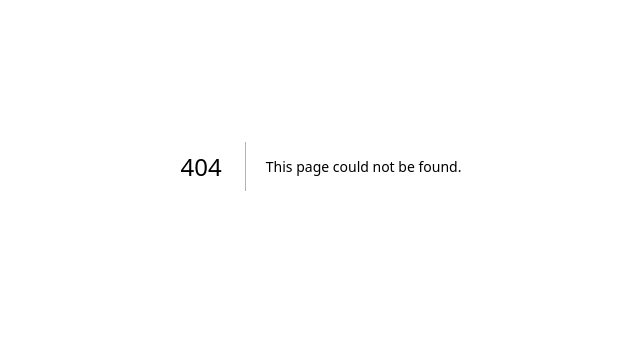
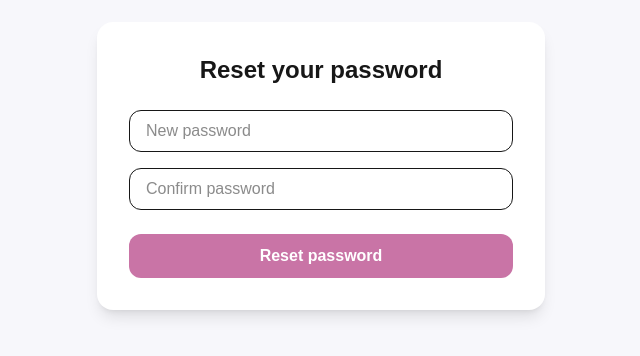
Before and after one commit to Shreyash-Adhikari1/ArtSphere_Web_Frontend, a Next.js app: page /reset-password in a window 1280 px wide. Before the commit this address had no page. Shown: the part 234-590 px from the top of the page, without its empty margins (319-959 px from the left). Built offline with nearby package versions, Linux system fonts and the light colour scheme.

Commit message:
Reset PAssword Page || Reset Password Request Page

```diff
--- a/app/(auth)/request-password-reset/page.tsx
+++ b/app/(auth)/request-password-reset/page.tsx
@@ -1,64 +1,107 @@
 "use client";
+
 import z from "zod";
 import { useForm } from "react-hook-form";
 import { zodResolver } from "@hookform/resolvers/zod";
-import { requestPasswordReset } from "@/lib/api/auth";
 import { toast } from "react-toastify";
+import { useState } from "react";
+
 export const RequestPasswordResetSchema = z.object({
-  email: z.email(),
+  email: z.string().email("Please enter a valid email address"),
 });
 
 export type RequestPasswordResetDTO = z.infer<
   typeof RequestPasswordResetSchema
 >;
+
 export default function Page() {
+  const [sent, setSent] = useState(false);
   const {
     register,
     handleSubmit,
-    formState: { errors, isSubmitting },
+    formState: { errors, isSubmitting, isSubmitted },
   } = useForm<RequestPasswordResetDTO>({
     resolver: zodResolver(RequestPasswordResetSchema),
   });
+
   const onSubmit = async (data: RequestPasswordResetDTO) => {
     try {
-      const response = await requestPasswordReset(data.email);
-      if (response.success) {
-        toast.success("Password reset link sent to your email.");
-      } else {
-        toast.error(response.message || "Failed to request password reset.");
-      }
-    } catch (error) {
-      toast.error(
-        (error as Error).message || "Failed to request password reset.",
+      const res = await fetch("/api/user/request-password-reset", {
+        method: "POST",
+        headers: {
+          "Content-Type": "application/json",
+        },
+        body: JSON.stringify({ email: data.email }),
+      });
+
+      const response = await res.json();
+
+      if (!res.ok || response?.success === false) {
+        throw new Error(
+          response?.message || "Failed to request password reset",
         );
       }
+      setSent(true); // 👈 important
+      toast.success("Password reset link sent to your email 📧");
+    } catch (error: any) {
+      toast.error(error?.message || "Failed to request password reset");
+    }
   };
+
   return (
+    <div className="min-h-screen flex items-center justify-center bg-[#FFF6ED] px-4">
+      <div className="w-full max-w-md bg-white rounded-3xl shadow-sm border border-orange-100 p-8">
+        <h1 className="text-2xl font-bold text-black mb-2">
+          Forgot your password?
+        </h1>
+
+        <p className="text-sm text-gray-500 mb-6">
+          Enter your email and we’ll send you a link to reset your password.
+        </p>
+
+        <form onSubmit={handleSubmit(onSubmit)} className="space-y-5">
           <div>
-      <h1 className="text-2xl font-bold mb-4">Request Password Reset</h1>
-      <form onSubmit={handleSubmit(onSubmit)} className="max-w-md">
-        <div className="mb-4">
-          <label className="block text-sm font-medium mb-1" htmlFor="email">
-            Email Address
+            <label
+              htmlFor="email"
+              className="block text-sm font-medium text-black mb-1"
+            >
+              Email address
             </label>
+
             <input
               type="email"
               id="email"
+              placeholder="you@example.com"
               {...register("email")}
-            className="w-full border border-gray-300 p-2 rounded"
+              className={`w-full rounded-xl border px-4 py-2 text-black outline-none focus:ring-2 focus:ring-[#C974A6]
+                ${errors.email ? "border-red-400" : "border-gray-300"}`}
             />
+
             {errors.email && (
-            <p className="text-red-500 text-sm mt-1">{errors.email.message}</p>
+              <p className="text-red-500 text-xs mt-1">
+                {errors.email.message}
+              </p>
             )}
           </div>
+
           <button
             type="submit"
-          className="bg-blue-500 text-white px-4 py-2 rounded hover:bg-blue-600"
-          disabled={isSubmitting}
+            disabled={isSubmitting || sent}
+            className="w-full rounded-xl bg-[#C974A6] text-white py-2.5 font-semibold hover:opacity-90 transition disabled:opacity-60"
           >
-          {isSubmitting ? "Sending..." : "Send Reset Link"}
+            {isSubmitting
+              ? "Sending…"
+              : sent
+                ? "Reset link sent"
+                : "Send reset link"}
           </button>
+          {sent && (
+            <p className="text-sm text-green-600 mt-3 text-center">
+              Check your inbox and spam folder for the reset link.
+            </p>
+          )}
         </form>
+      </div>
     </div>
   );
 }
--- /dev/null
+++ b/app/(auth)/reset-password/page.tsx
@@ -0,0 +1,128 @@
+"use client";
+
+import { useSearchParams, useRouter } from "next/navigation";
+import { useForm } from "react-hook-form";
+import { z } from "zod";
+import { zodResolver } from "@hookform/resolvers/zod";
+import { useState } from "react";
+import { toast } from "react-toastify";
+
+const ResetPasswordSchema = z
+  .object({
+    newPassword: z.string().min(8, "Minimum 8 characters"),
+    confirmPassword: z.string(),
+  })
+  .refine((data) => data.newPassword === data.confirmPassword, {
+    path: ["confirmPassword"],
+    message: "Passwords do not match",
+  });
+
+type ResetPasswordDTO = z.infer<typeof ResetPasswordSchema>;
+
+export default function ResetPasswordPage() {
+  const searchParams = useSearchParams();
+  const router = useRouter();
+  const token = searchParams.get("token");
+
+  const [success, setSuccess] = useState(false);
+
+  const {
+    register,
+    handleSubmit,
+    formState: { errors, isSubmitting },
+  } = useForm<ResetPasswordDTO>({
+    resolver: zodResolver(ResetPasswordSchema),
+  });
+
+  const onSubmit = async (data: ResetPasswordDTO) => {
+    if (!token) {
+      toast.error("Invalid or missing reset token.");
+      return;
+    }
+
+    try {
+      const res = await fetch(`/api/user/reset-password?token=${token}`, {
+        method: "POST",
+        headers: { "Content-Type": "application/json" },
+        body: JSON.stringify({ newPassword: data.newPassword }),
+      });
+
+      const json = await res.json();
+
+      if (!res.ok) {
+        toast.error(json.message || "Reset failed");
+        return;
+      }
+
+      setSuccess(true);
+      toast.success("Password reset successful!");
+
+      setTimeout(() => router.push("/login"), 2500);
+    } catch {
+      toast.error("Something went wrong");
+    }
+  };
+
+  return (
+    <div className="min-h-screen flex items-center justify-center bg-[#F7F7FB] px-4">
+      <form
+        onSubmit={handleSubmit(onSubmit)}
+        className="w-full max-w-md bg-white p-8 rounded-2xl shadow-lg"
+      >
+        <h1 className="text-2xl font-bold text-center mb-6">
+          Reset your password
+        </h1>
+
+        {/* New password */}
+        <div className="mb-4">
+          <input
+            type="password"
+            placeholder="New password"
+            disabled={success}
+            {...register("newPassword")}
+            className="w-full rounded-xl border px-4 py-2 focus:ring-2 focus:ring-[#C974A6]"
+          />
+          {errors.newPassword && (
+            <p className="text-sm text-red-500 mt-1">
+              {errors.newPassword.message}
+            </p>
+          )}
+        </div>
+
+        {/* Confirm password */}
+        <div className="mb-6">
+          <input
+            type="password"
+            placeholder="Confirm password"
+            disabled={success}
+            {...register("confirmPassword")}
+            className="w-full rounded-xl border px-4 py-2 focus:ring-2 focus:ring-[#C974A6]"
+          />
+          {errors.confirmPassword && (
+            <p className="text-sm text-red-500 mt-1">
+              {errors.confirmPassword.message}
+            </p>
+          )}
+        </div>
+
+        <button
+          type="submit"
+          disabled={isSubmitting || success}
+          className="w-full bg-[#C974A6] text-white py-2.5 rounded-xl font-semibold disabled:opacity-60"
+        >
+          {isSubmitting
+            ? "Resetting…"
+            : success
+              ? "Password reset"
+              : "Reset password"}
+        </button>
+
+        {success && (
+          <p className="text-green-600 text-sm text-center mt-4">
+            Redirecting you to login…
+          </p>
+        )}
+      </form>
+    </div>
+  );
+}
```
Lines whose indentation alone changed are shown as unchanged.
